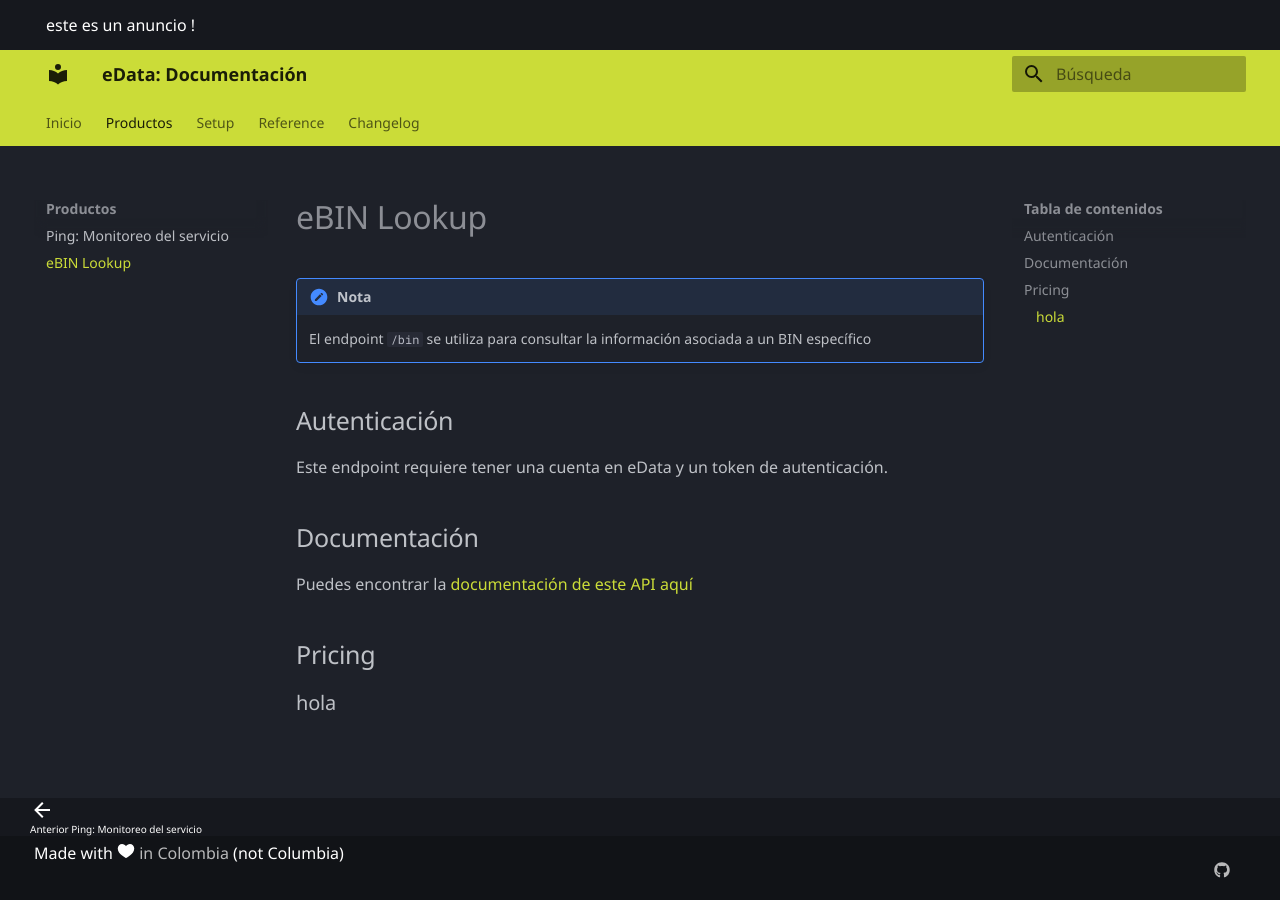
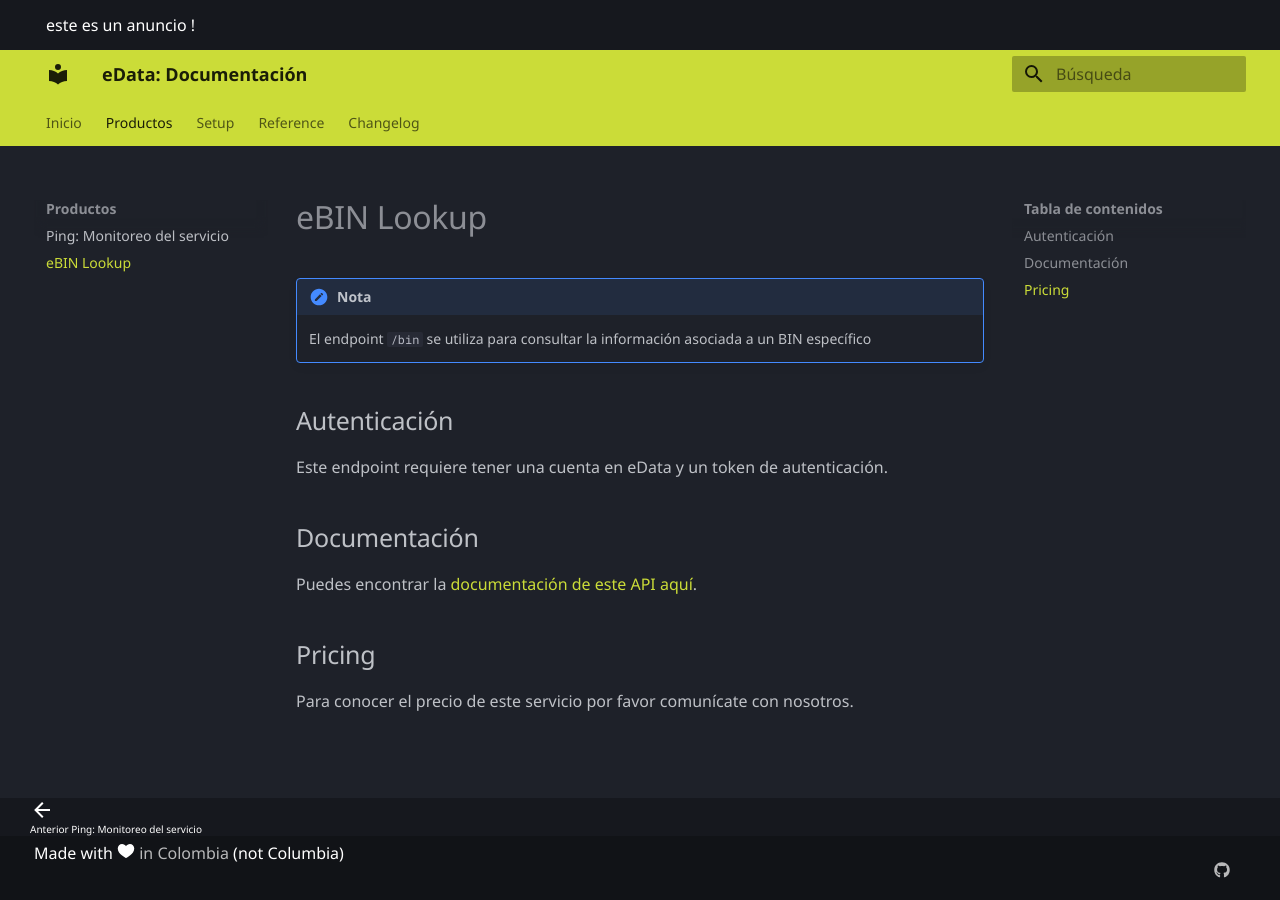
Before and after one commit to eData-la/docs, an MkDocs documentation site: the page built from docs/products/ebinlookup.md, in a window 1280 px wide. Built offline with MkDocs 1.6.1 and Material for MkDocs 9.7.7, drawn with Linux system fonts in a browser that asks for light colours; some web fonts are replaced.

Commit message:
probando cambios

```diff
--- a/docs/products/ebinlookup.md
+++ b/docs/products/ebinlookup.md
@@ -8,8 +8,8 @@
 Este endpoint requiere tener una cuenta en eData y un token de autenticación.
 
 ## Documentación
-Puedes encontrar la [documentación de este API aquí](https://ebinlookup.docs.apiary.io/#reference/bin-lookup)
+Puedes encontrar la [documentación de este API aquí](https://ebinlookup.docs.apiary.io/#reference/bin-lookup){target=_blank}.
 
 ## Pricing
 
-### hola
+Para conocer el precio de este servicio por favor comunícate con nosotros.
```
Also changed, not shown: docs/products/ping.md (+1 -1 lines).
